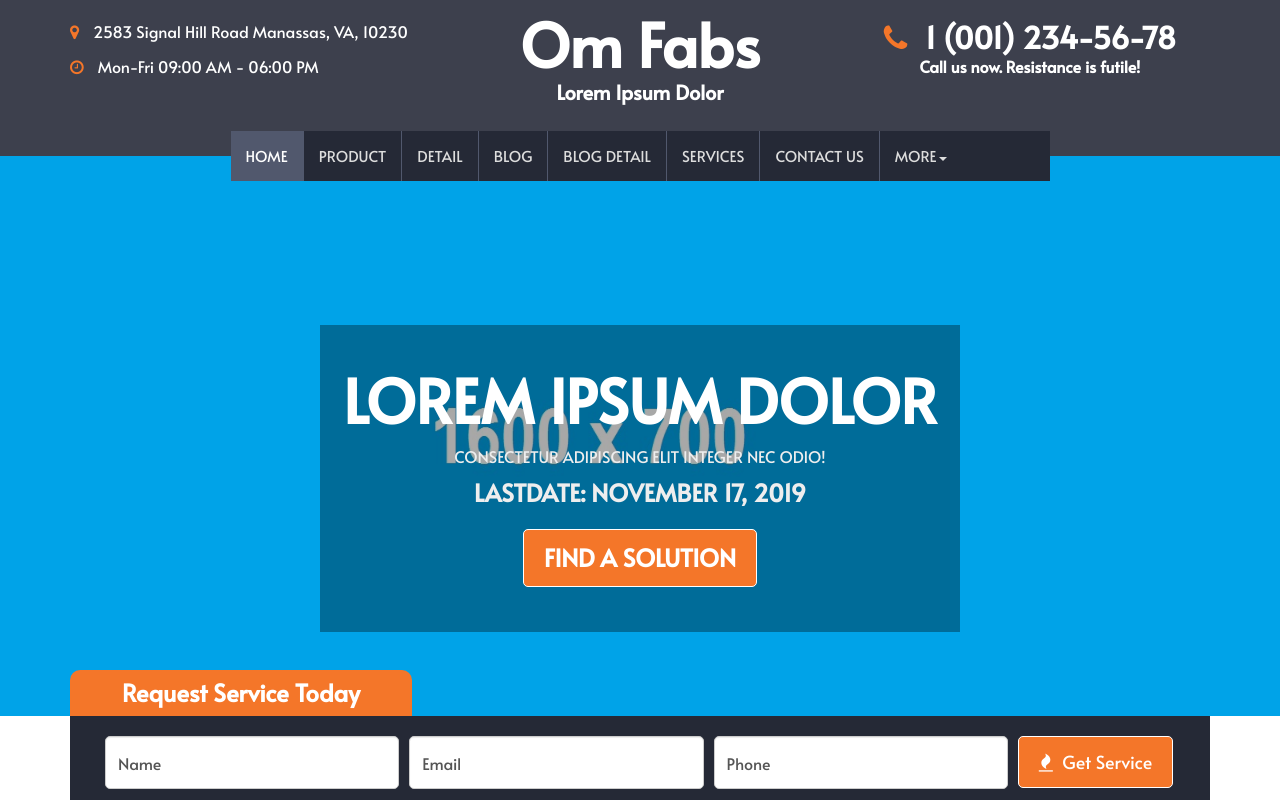
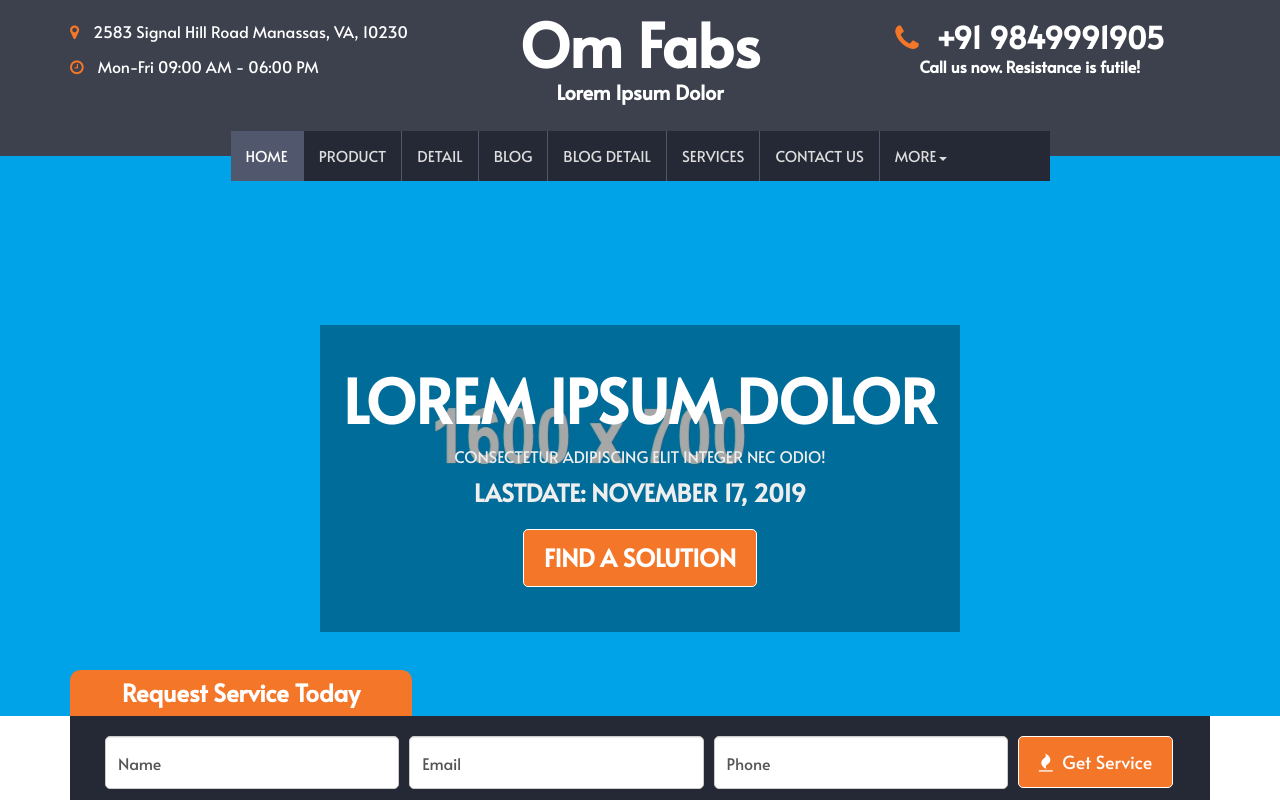
Before and after one commit to webdev2720/omfabs, a plain HTML site: page index.html in a window 1280 px wide. Shown: the top 800 px of the page. Drawn offline with Linux system fonts and the light colour scheme.

Commit message:
change number

```diff
--- a/index.html
+++ b/index.html
@@ -32,7 +32,7 @@
 	</div>
 	<div class="col-sm-4">
 	 <div class="top_1r text-center clearfix">
-	  <h3 class="mgt"><a href="#"><i class="fa fa-phone col_1"></i> 1 (001) 234-56-78 <span>Call us now. Resistance is futile!</span></a></h3>
+	  <h3 class="mgt"><a href="#"><i class="fa fa-phone col_1"></i> +91 9849991905 <span>Call us now. Resistance is futile!</span></a></h3>
 	 </div>
 	</div>
    </div>
```
